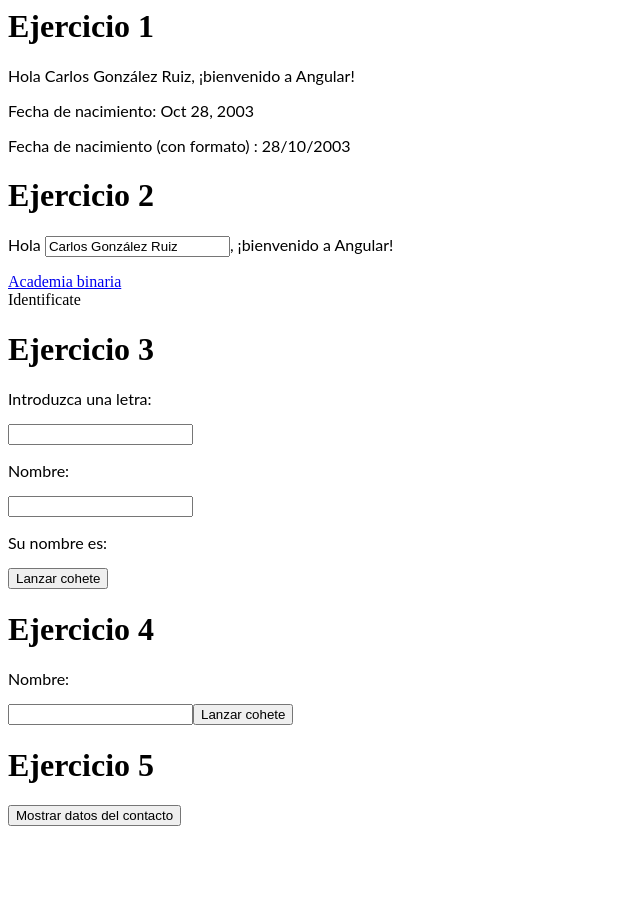
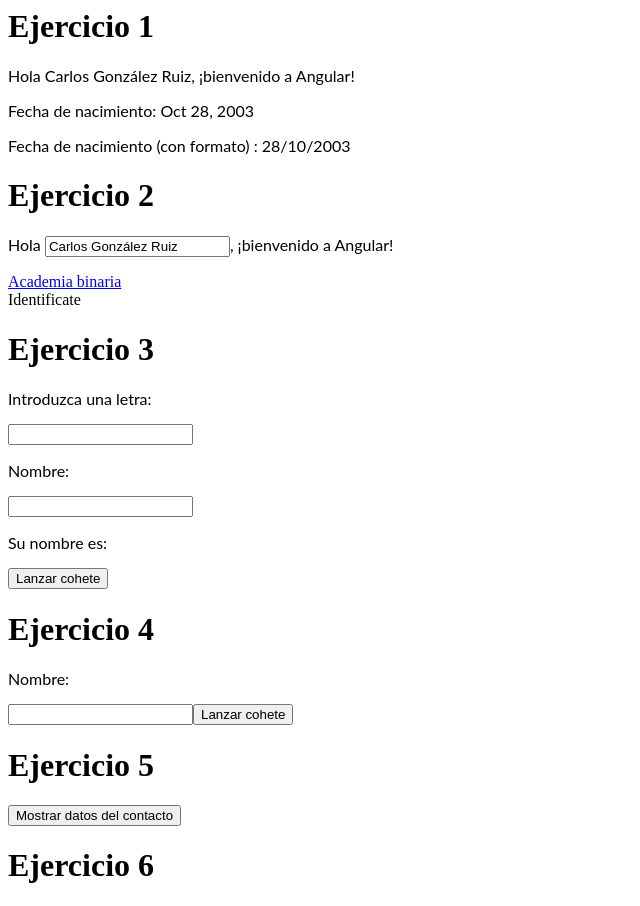
Before and after one commit to Carlos-Gonzalez-Ruiz/nttdatatallerangular2-carlosgr, an Angular app: page / in a window 1280 px wide. Shown: the whole page, without its empty margins (0-640 px from the left). Before the commit the page ends 834 px from the top, so only its background shows below. Built offline with nearby package versions, Linux system fonts and the light colour scheme.

Commit message:
Ejercicio 6

```diff
--- a/src/app/app.component.html
+++ b/src/app/app.component.html
@@ -50,3 +50,8 @@
   >
   </app-contact>
 </div>
+
+<h1>Ejercicio 6</h1>
+<div>
+
+</div>
--- a/src/app/app.module.ts
+++ b/src/app/app.module.ts
@@ -4,7 +4,7 @@ import { FormsModule } from '@angular/forms';
 
 import { AppComponent } from './app.component';
 import { HelloComponent } from './hello.component';
-import { ContactComponent } from './contact/contact.component';
+import { ContactComponent } from './component/contact/contact.component';
 
 @NgModule({
   imports: [BrowserModule, FormsModule],
--- /dev/null
+++ b/src/app/model/cliente.ts
@@ -0,0 +1,5 @@
+export interface Cliente {
+  nombre: String;
+  apellidos: String;
+  fecha: Date;
+}
```
Also changed, not shown: src/app/component/contact/contact.component.css (added), src/app/component/contact/contact.component.html (renamed from src/app/contact/contact.component.html), src/app/component/contact/contact.component.ts (renamed from src/app/contact/contact.component.ts).
